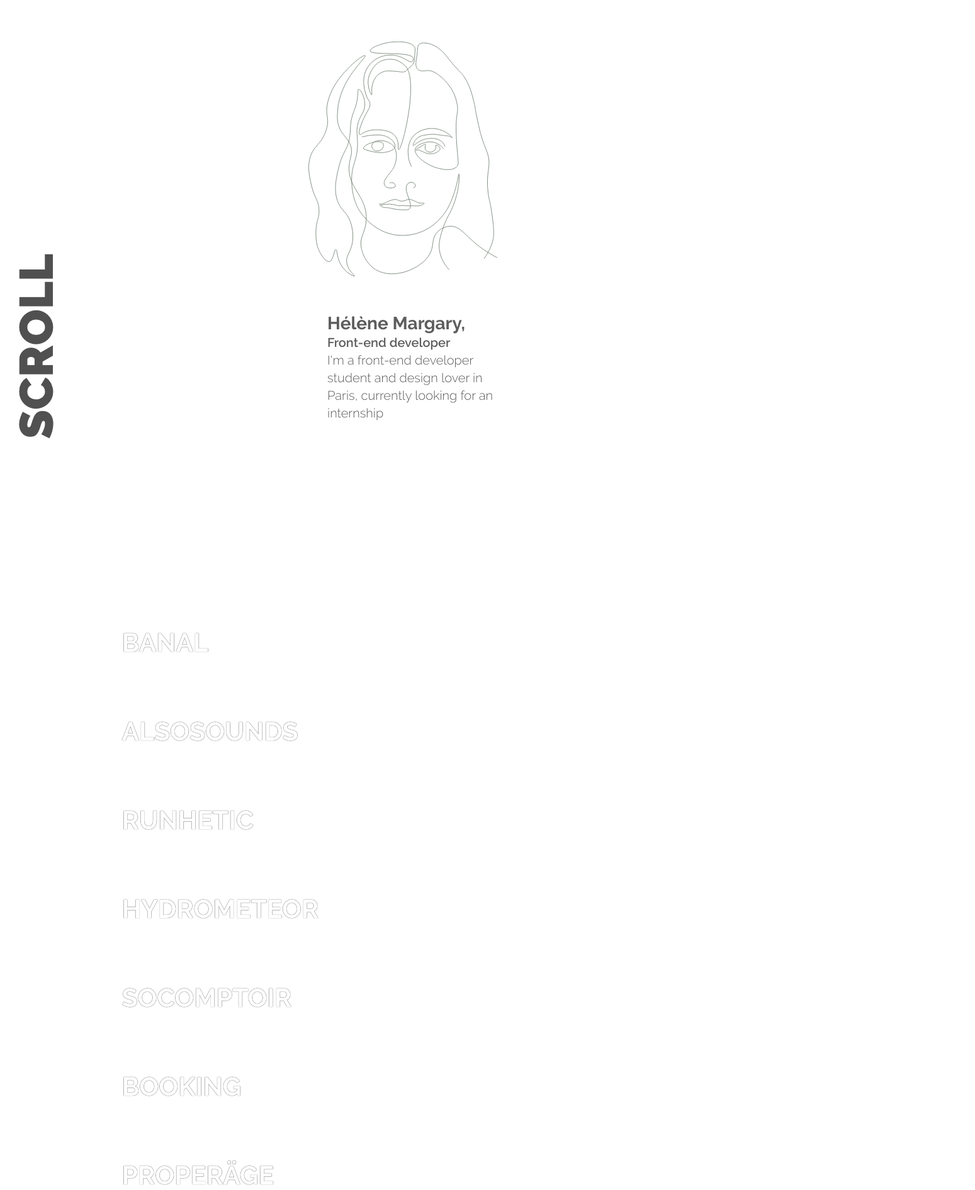
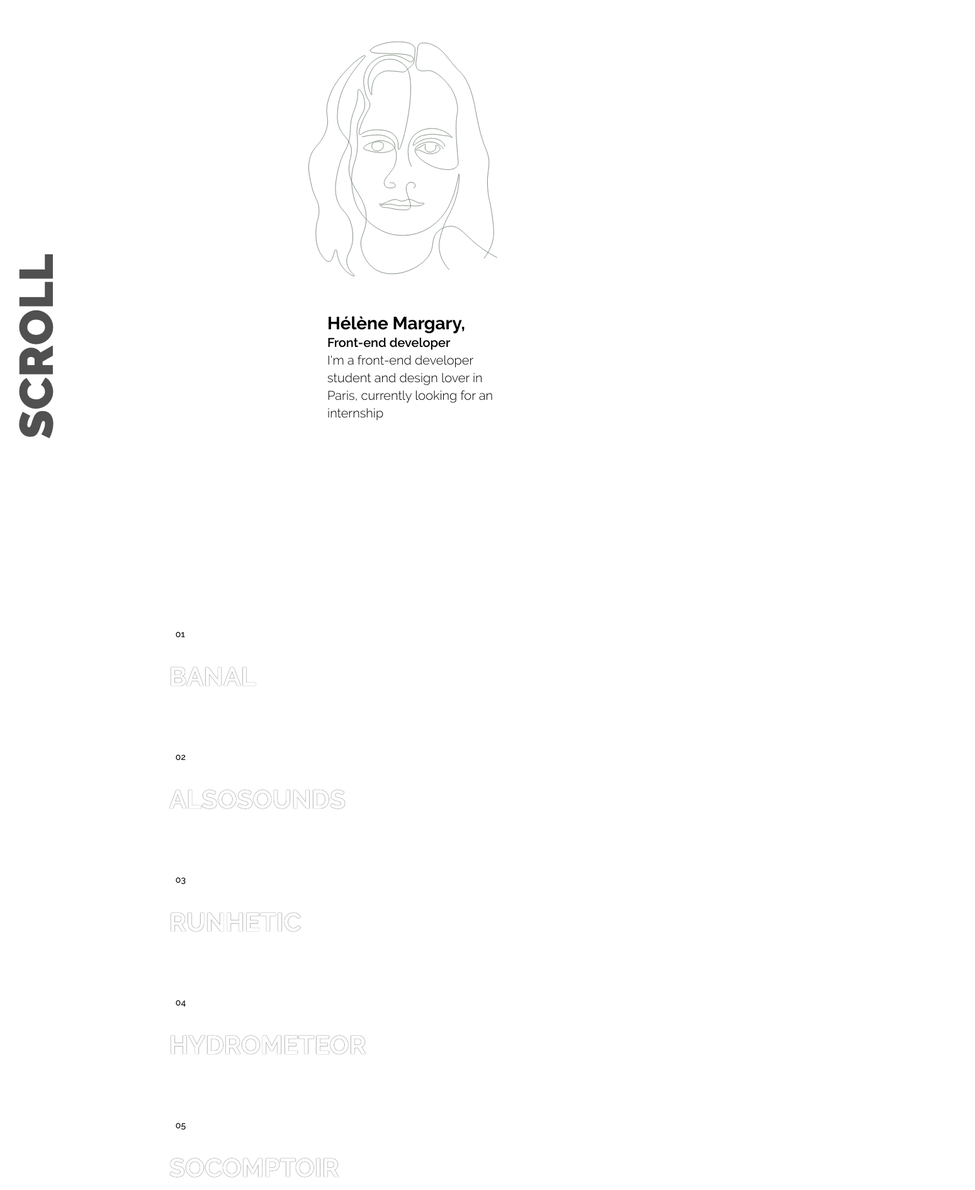
Before and after one commit to hlnmargary/works, a website built with Parcel: page src/index.html in a window 1280 px wide. Shown: the part 20-1910 px from the top of the page at 63% size, 1549 px wide, since content can reach past the window. Built offline with nearby package versions, Linux system fonts and the light colour scheme.

Commit message:
mixins added

```diff
--- a/src/index.html
+++ b/src/index.html
@@ -71,12 +71,40 @@
       <img class="side__project rellax" data-rellax-speed="8" src="../src/assets/img/MY PROJECTS.png" alt="">
       <div class="projects">
         <ul class="projects__list">
+          <div class="lines-numbers">
+            <p class="projects__numbers">01</p>
+            <div class="projects__lines"></div>
+          </div>
           <li data-name="banal">Banal</li>
+          <div class="lines-numbers">
+            <p class="projects__numbers">02</p>
+            <div class="projects__lines"></div>
+          </div>
           <li data-name="alsosounds">Alsosounds</li>
+          <div class="lines-numbers">
+            <p class="projects__numbers">03</p>
+            <div class="projects__lines"></div>
+          </div>
           <li data-name="runhetic">Runhetic</li>
+          <div class="lines-numbers">
+            <p class="projects__numbers">04</p>
+            <div class="projects__lines"></div>
+          </div>
           <li data-name="hydrometeor">Hydrometeor</li>
+          <div class="lines-numbers">
+            <p class="projects__numbers">05</p>
+            <div class="projects__lines"></div>
+          </div>
           <li data-name="socomptoir">SoComptoir</li>
+          <div class="lines-numbers">
+            <p class="projects__numbers">06</p>
+            <div class="projects__lines"></div>
+          </div>
           <li data-name="booking">Booking</li>
+          <div class="lines-numbers">
+            <p class="projects__numbers">07</p>
+            <div class="projects__lines"></div>
+          </div>
           <li data-name="properage">Properäge</li>
         </ul>
       </div>
--- a/src/js/script.js
+++ b/src/js/script.js
@@ -19,6 +19,9 @@ setTimeout(() => {
 setTimeout(() => {
   document.querySelector(".face__text").style.opacity = 1;
 }, 2000);
+setTimeout(() => {
+  document.querySelector(".face__scroll").style.opacity = 0;
+}, 0);
 setTimeout(() => {
   document.querySelector(".face__scroll").style.opacity = 1;
 }, 4500);
@@ -47,19 +50,22 @@ for (let i = 0; i < projectArray.length; i++) {
   });
 };
 
-for (let i = 0; i < projectArray.length; i++) {
-  projectArray[i].addEventListener('click', function () {
-    for (let j = 0; j < imgArray.length; j++) {
-      imgArray[j].classList.add('onclick');
-    }
-  });
+// for (let i = 0; i < projectArray.length; i++) {
+//   projectArray[i].addEventListener('click', function () {
+//     console.log('clickok');
 
-  projectArray[i].addEventListener('click', function () {
-    for (let j = 0; j < imgArray.length; j++) {
-      if (projectArray[i].dataset.name === imgArray[j].dataset.project) {
-        imgArray[j].classList.remove('onclick');
+//     for (let j = 0; j < imgArray.length; j++) {
+//       imgArray[j].classList.add('onclick');
+//     }
+//   });
 
-      }
-    }
-  });
-};
+//   projectArray[i].addEventListener('click', function () {
+//     console.log('clickok');
+//     for (let j = 0; j < imgArray.length; j++) {
+//       if (projectArray[i].dataset.name === imgArray[j].dataset.project) {
+//         imgArray[j].clarssList.remove('onclick');
+
+//       }
+//     }
+//   });
+// };
--- a/src/scss/home.scss
+++ b/src/scss/home.scss
@@ -1,36 +1,21 @@
+@mixin medium {
+  @media (min-width: 768px) {
+    @content;
+  }
+};
+
+@mixin large {
+  @media (min-width: 1280px) {
+    @content;
+  }
+};
+
 @keyframes translate {
   from {
     transform: translateX(300px);
   }
   to {
     transform: translateX(0px);
-  }
-}
-
-@keyframes translate2 {
-  from {
-    transform: translateX(-300px);
-  }
-  to {
-    transform: translateX(0px);
-  }
-}
-
-@keyframes translate3 {
-  from {
-    transform: translateY(-300px);
-  }
-  to {
-    transform: translateX(0px);
-  }
-}
-
-@keyframes filter {
-  from {
-    filter: hue-rotate(230deg)
-  }
-  to {
-    filter: initial;
   }
 }
 
@@ -66,13 +51,42 @@
     color: rgb(255, 255, 255);
     text-shadow: 0 0 1px rgb(0, 0, 0);
     text-transform: uppercase;
-    margin-left: calc(40% - 165px);
+    margin-left: 15%;
     li {
       transition: all 0.6s;
       margin-bottom: 100px;
     }
+    @include medium{
+      margin-left: 30%;
+    }
   }
 };
+
+.lines-numbers {
+  display: flex;
+  width: 100vw;
+  z-index: -10;
+};
+
+.projects__numbers {
+  font-family: 'Raleway-Medium';
+  font-size: 14px;
+  color: black;
+  border: none;
+  text-shadow: none;
+  margin-bottom: 40px;
+  margin-left: 10px;
+};
+
+// .projects__lines {
+//   margin-top: 5px;
+//   margin-left: 10px;
+//   background-color: rgba(0, 0, 0, 0.226);
+//   width: 65%;
+//   height: 1px;
+//   margin-bottom: 80px;
+
+// };
 
 
 .projects__list {
@@ -87,33 +101,56 @@
 
 
 .projects__background {
-  width: 50%;
-  height: 65vh;
-  left: 35%;
+  width: 100%;
+  height: 70vh;
+  left: 0;
   top: 18%;
   z-index: -2;
-  opacity: 0.5;
+  opacity: 0.7;
   overflow: hidden;
   position: fixed;
+  @include medium {
+    width: 55%;
+    height: 70vh;
+    left: 18%;
+    top: 18%;
+    z-index: -2;
+    opacity: 0.7;
+    overflow: hidden;
+    position: fixed;
+  }
+  @include large {
+    width: 45%;
+    height: 70vh;
+    left: calc( 55% - 300px);
+    top: 18%;
+    z-index: -2;
+    opacity: 0.7;
+    overflow: hidden;
+    position: fixed;
+  }
 };
+
 
 .project__img {
   animation: translate 0.4s;
-  height: 100%;
+  width: 100%;
 };
 
 .unvisible {
   display: none;
-}
+};
 
 .side__project {
-  position:absolute;
-  right: 20px;
-  bottom: -2000px;
-
-}
+  display: none;
+  @include medium {
+    display: block;
+    position:absolute;
+    right: 20px;
+    bottom: -2000px;
+  }
+};
 
 .onclick {
-  width: 100vw;
-  z-index: 6;
-}
+  transform: scale(1,5);
+};
--- a/src/scss/loader.scss
+++ b/src/scss/loader.scss
@@ -1,9 +1,21 @@
+@mixin medium {
+  @media (min-width: 768px) {
+    @content;
+  }
+};
+
+@mixin large {
+  @media (min-width: 1280px) {
+    @content;
+  }
+};
+
 .loader {
 transition: opacity 20s;
 height: 100vh;
 width: 100vw;
 position: relative;
-}
+};
 
 .face__container {
   position: absolute;
@@ -13,7 +25,7 @@ position: relative;
   svg {
     width: 100%;
   }
-}
+};
 
 .face__text{
   transition: opacity 10s;
@@ -36,7 +48,7 @@ position: relative;
     font-size: 20px;
   }
   }
-}
+};
 
 .cls-1 {
   stroke-dasharray: 2250;
@@ -48,16 +60,17 @@ position: relative;
   to {
     stroke-dashoffset: 0;
   }
-}
+};
 
 .face__scroll {
   transition: opacity 3s;
   opacity: 0;
-  position: absolute;
   margin-left: 30px;
   width: 90vw;
   bottom: 80px;
-  img {
-
+  display: none;
+  @include medium{
+    display: block;
+    position: absolute;
   }
-}
+};
--- /dev/null
+++ b/src/scss/mixin.scss
@@ -0,0 +1,11 @@
+@mixin medium {
+  @media (min-width: 768px) {
+    @content;
+  }
+};
+
+@mixin large {
+  @media (min-width: 1280px) {
+    @content;
+  }
+};
```
Also changed, not shown: src/scss/style.scss (line endings or trailing spaces), 1 other file.
